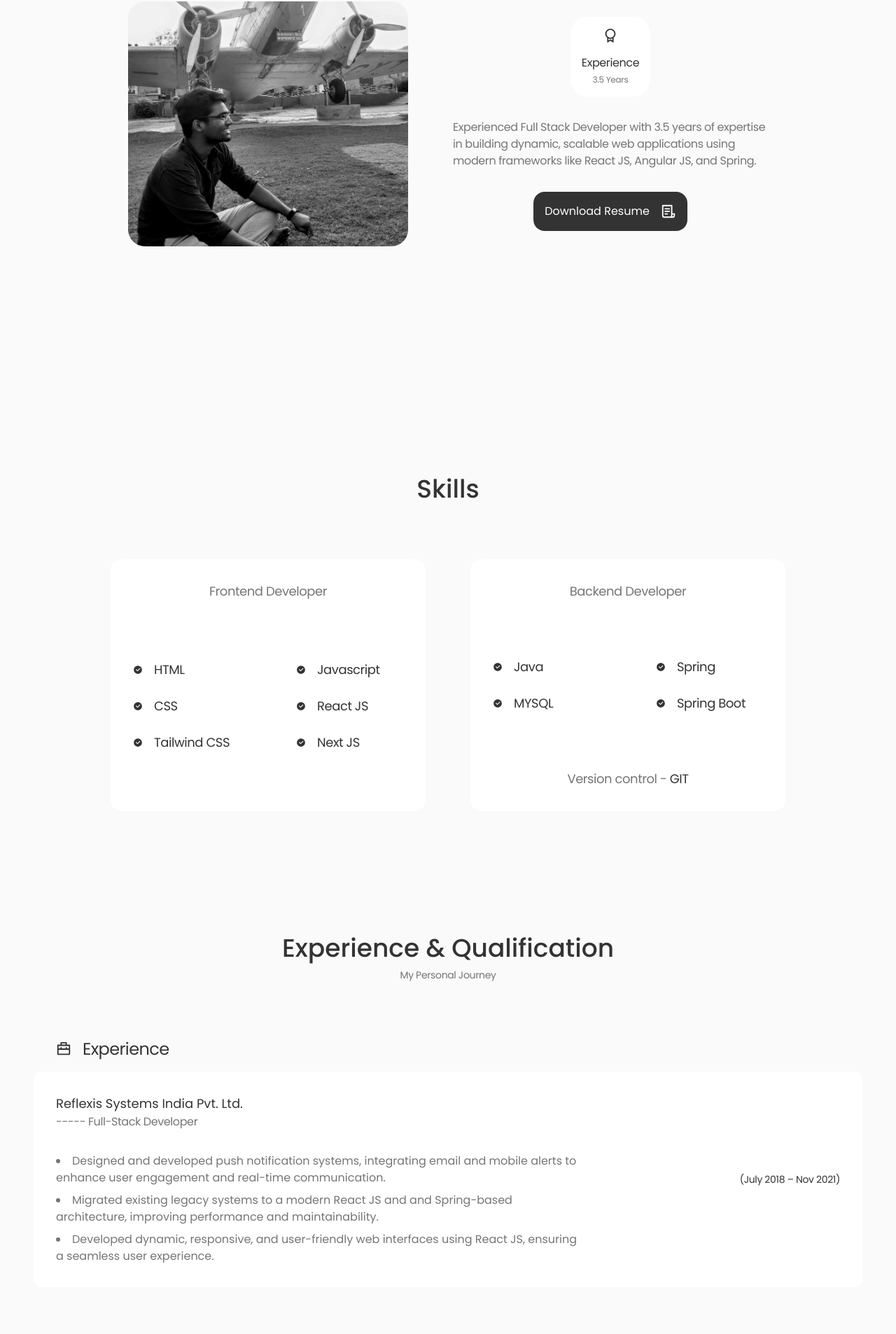
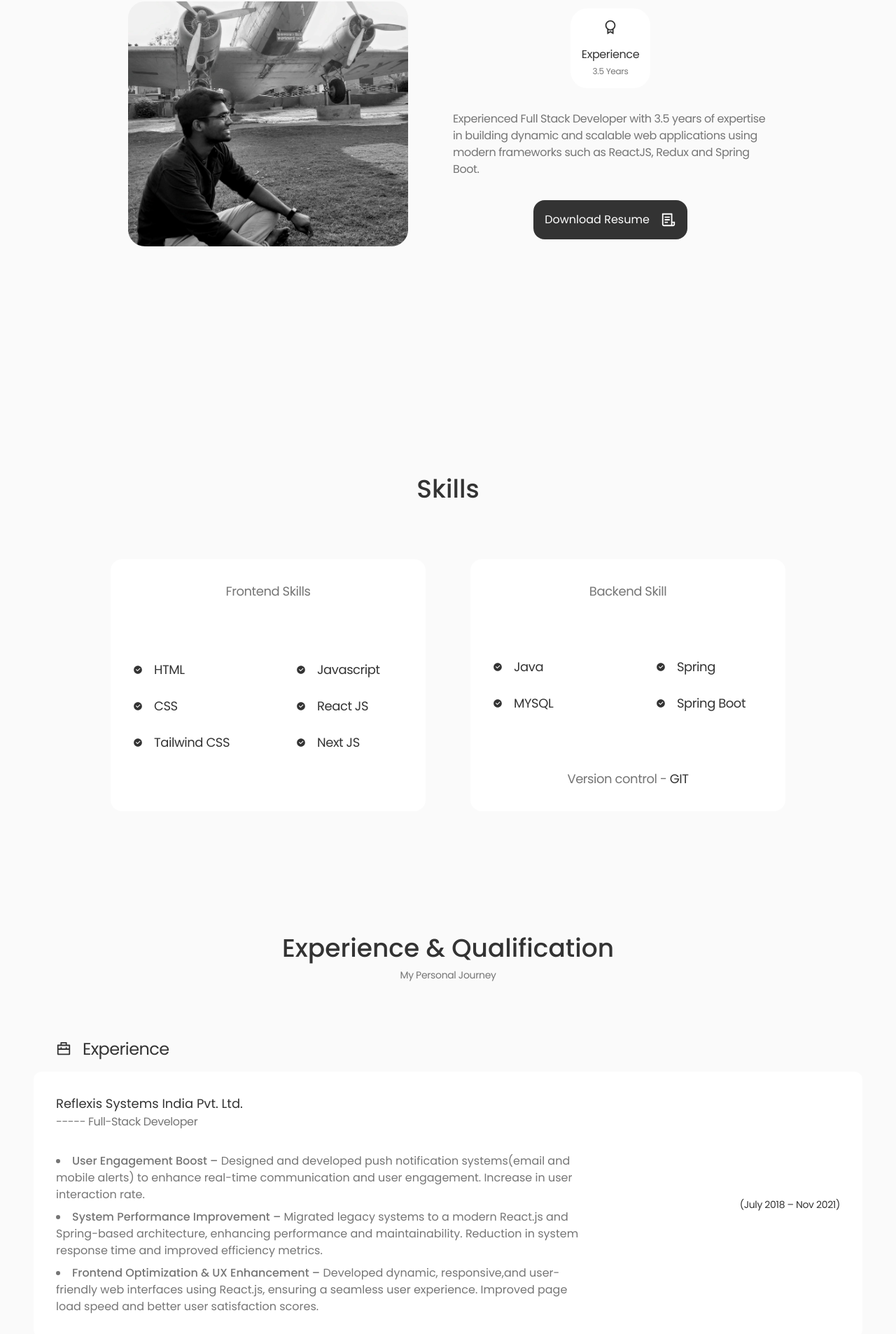
Before and after one commit to pranavprakash23/Porfolio, a React (Vite) app: page / in a window 1280 px wide. Shown: the part 1097-3003 px from the top of the page at 70% size. Built offline with nearby package versions, Linux system fonts and the light colour scheme.

Commit message:
UI changes

```diff
--- a/src/components/About.jsx
+++ b/src/components/About.jsx
@@ -22,8 +22,8 @@ const About = () => {
                   </div>
                 </div>
               </div>
-              <p className='text-base font-sm w-[300px] md:w-[450px] text-text-color'>Experienced Full Stack Developer with 3.5 years of expertise in building dynamic, scalable web applications using
-              modern frameworks like React JS, Angular JS, and Spring.</p>
+              <p className='text-base font-sm w-[300px] md:w-[450px] text-text-color'>Experienced Full Stack Developer with 3.5 years of expertise in building dynamic and scalable web applications using
+              modern frameworks such as ReactJS, Redux and Spring Boot.</p>
 
               <a href={CV}>
                 <button className='w-max p-4 bg-title-color rounded-2xl flex flex-row items-center gap-4 text-container-color'>
--- a/src/components/Qualification.jsx
+++ b/src/components/Qualification.jsx
@@ -24,12 +24,9 @@ const Qualification = () => {
                         <p className='md:hidden text-title-color text-sm '>(July 2018 – Nov 2021)</p>
 
                         <div className='flex flex-col gap-2 mt-4 '>
-                            <li>Designed and developed push notification systems, integrating email and mobile
-                            alerts to enhance user engagement and real-time communication.</li>
-                            <li>Migrated existing legacy systems to a modern React JS and and Spring-based
-                            architecture, improving performance and maintainability.</li>
-                            <li>Developed dynamic, responsive, and user-friendly web interfaces using React JS,
-                            ensuring a seamless user experience.</li>
+                            <li><span className='text-text-color font-medium'>User Engagement Boost –</span> Designed and developed push notification systems(email and mobile alerts) to enhance real-time communication and user engagement. Increase in user interaction rate.</li>
+                            <li><span className='text-text-color font-medium'>System Performance Improvement –</span> Migrated legacy systems to a modern React.js and Spring-based architecture, enhancing performance and maintainability. Reduction in system response time and improved efficiency metrics.</li>
+                            <li><span className='text-text-color font-medium'>Frontend Optimization & UX Enhancement –</span> Developed dynamic, responsive,and user-friendly web interfaces using React.js, ensuring a seamless user experience. Improved page load speed and better user satisfaction scores.</li>
                         </div>
 
                     </div>
--- a/src/components/Skills.jsx
+++ b/src/components/Skills.jsx
@@ -11,7 +11,7 @@ const Skills = () => {
         <div className='flex flex-col md:flex-row mt-20 mx-auto gap-8 md:gap-16 justify-center items-center w-full'>
 
             <div className='flex flex-col gap-4 md:gap-8 justify-center items-center p-4 md:p-8 bg-container-color rounded-2xl w-[200px] sm:w-[300px] h-[250px] md:w-[450px] md:h-[360px]'>
-                   <p className='text-sm md:text-lg text-text-color'>Frontend Developer</p>
+                   <p className='text-sm md:text-lg text-text-color'>Frontend Skills</p>
                    <div className='flex flex-row justify-center items-center text-text-color w-full h-full px-4 sm:px-0'>
                         <div className='grid grid-rows-6 sm:grid-cols-2 sm:grid-rows-3 gap-x-4 md:gap-x-8 lg:gap-x-20 gap-y-6 justify-items-start text-title-color w-full'>
 
@@ -49,7 +49,7 @@ const Skills = () => {
             </div>
 
             <div className='flex flex-col gap-4 md:gap-8 lg:gap-12 justify-center items-center p-4 md:p-8 bg-container-color rounded-2xl w-[200px] sm:w-[300px] h-[250px] md:w-[450px] md:h-[360px]'>
-                   <p className='text-sm md:text-lg text-text-color'>Backend Developer</p>
+                   <p className='text-sm md:text-lg text-text-color'>Backend Skill</p>
                    <div className='flex flex-row justify-center items-center text-text-color w-full h-full px-4 sm:px-0'>
                         <div className='grid grod-col-4 sm:grid-cols-2 sm:grid-rows-2 gap-x-4 md:gap-x-8 lg:gap-x-20 gap-y-2 sm:gap-y-6 justify-items-start text-title-color w-full'>
 
```
Also changed, not shown: 1 other file (tests, documents, lock files or other folders).
